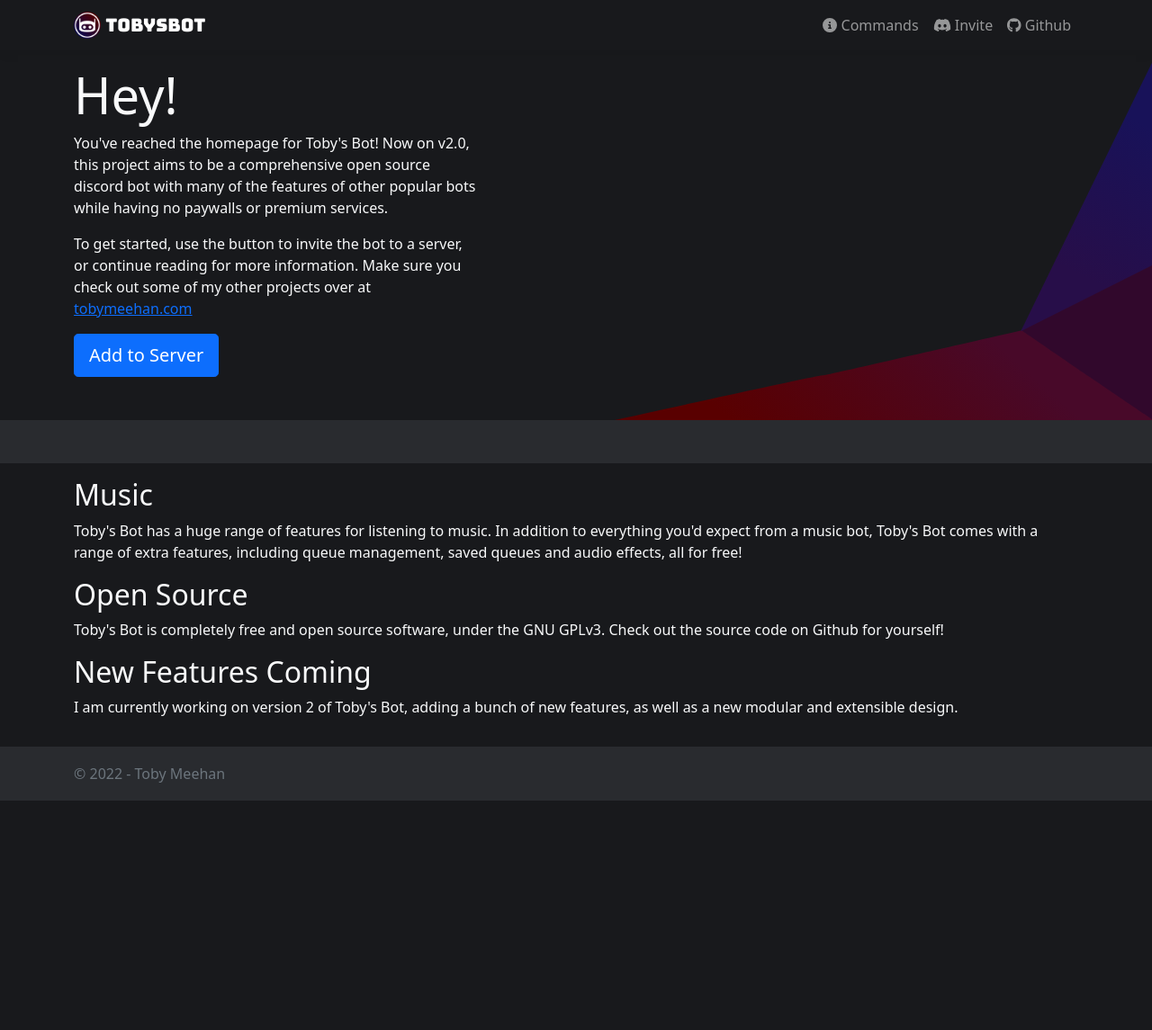
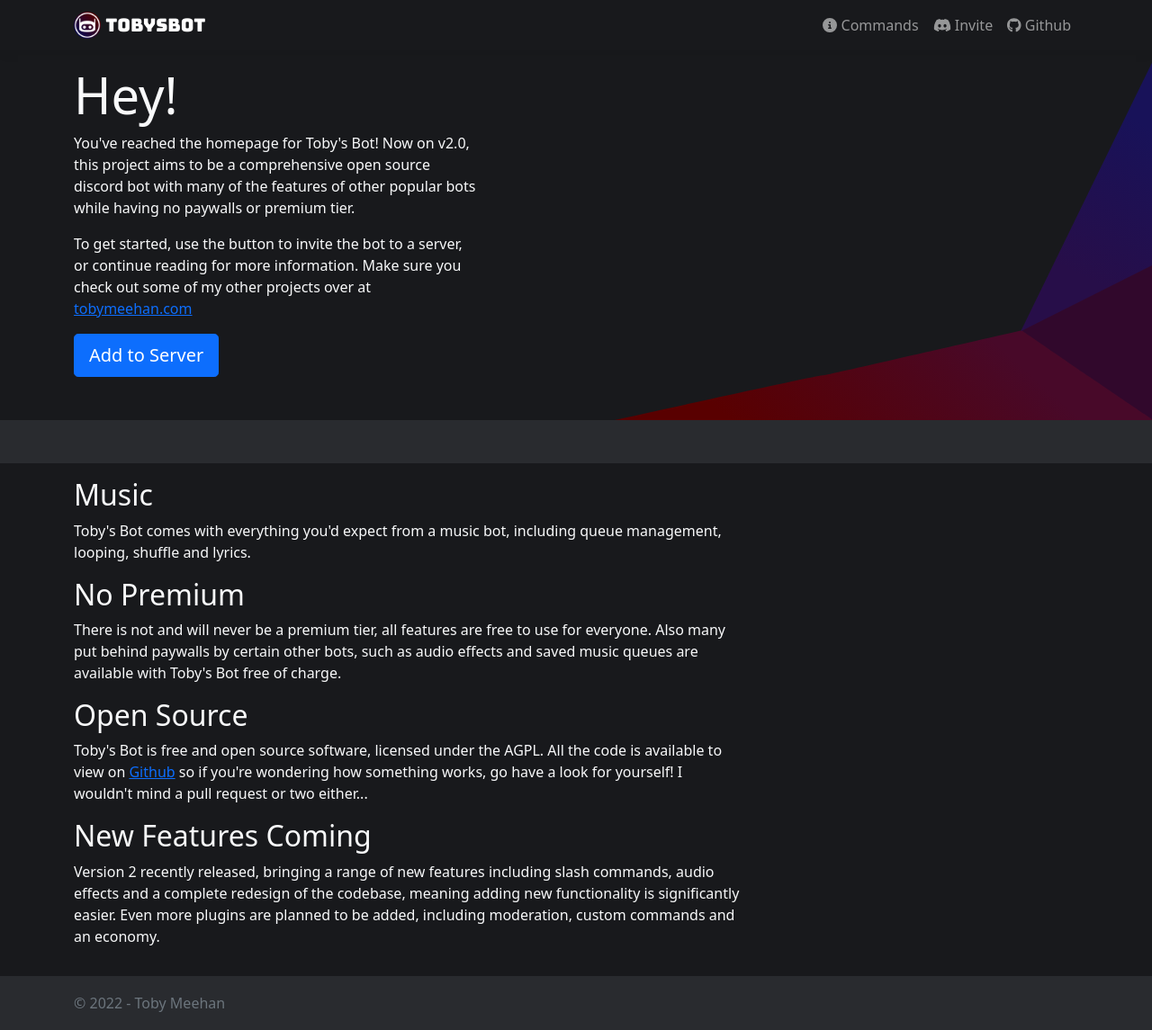
Before and after one commit to TobyMeehan/TobysBot, a React (Create React App) app in the folder src/TobysBot.Web/ClientApp/: page / in a window 1280 px wide. Shown: the whole page at 90% size. Before the commit the page ends 890 px from the top, so only its background shows below. Built offline with nearby package versions, Linux system fonts and the light colour scheme; no server answers.

Commit message:
Update homepage
Updated text on homepage

```diff
--- a/src/TobysBot.Web/ClientApp/src/pages/Home.tsx
+++ b/src/TobysBot.Web/ClientApp/src/pages/Home.tsx
@@ -1,7 +1,6 @@
 import React, {Component} from 'react';
 import {ConnectionState} from '../components/ConnectionState';
 import {Container} from "reactstrap";
-import {Link} from "react-router-dom";
 
 import './Home.css';
 
@@ -22,11 +21,12 @@ export class Home extends Component {
                             <div className="col-md-5">
                                 <h1 className="display-4">Hey!</h1>
 
-                                <p>You've reached the homepage for Toby's Bot! Now on v2.0, this project aims to be a comprehensive open source discord bot with many of the features of other popular bots while having no paywalls or premium services.</p>
+                                <p>You've reached the homepage for Toby's Bot! Now on v2.0, this project aims to be a
+                                    comprehensive open source discord bot with many of the features of other popular
+                                    bots while having no paywalls or premium tier.</p>
 
                                 <p>To get started, use the button to invite the bot to a server, or continue reading for
-                                    more
-                                    information. Make sure you check out some of my other projects over at <a
+                                    more information. Make sure you check out some of my other projects over at <a
                                         href="https://tobymeehan.com">tobymeehan.com</a></p>
 
                                 <a href="/invite" className="btn btn-primary btn-lg">Add to Server</a>
@@ -44,12 +44,22 @@ export class Home extends Component {
                 </div>
 
                 <div className="container">
-                    <h2>Music</h2>
-                    <p>Toby's Bot has a huge range of features for listening to music. In addition to everything you'd expect from a music bot, Toby's Bot comes with a range of extra features, including queue management, saved queues and audio effects, all for free!</p>
-                    <h2>Open Source</h2>
-                    <p>Toby's Bot is completely free and open source software, under the GNU GPLv3. Check out the source code on Github for yourself!</p>
-                    <h2>New Features Coming</h2>
-                    <p>I am currently working on version 2 of Toby's Bot, adding a bunch of new features, as well as a new modular and extensible design.</p>
+                    <div className='col-md-8'>
+                        <h2>Music</h2>
+                        <p>Toby's Bot comes with everything you'd expect from a music bot, including queue management, looping, shuffle and lyrics.</p>
+                        <h2>No Premium</h2>
+                        <p>There is not and will never be a premium tier, all features are free to use for everyone.
+                            Also many put behind paywalls by certain other bots, such as audio effects and saved music queues
+                            are available with Toby's Bot free of charge.</p>
+                        <h2>Open Source</h2>
+                        <p>Toby's Bot is free and open source software, licensed under the AGPL. All the code is available
+                            to view on <a href='/github'>Github</a> so if you're wondering how something works, go have a
+                            look for yourself! I wouldn't mind a pull request or two either...</p>
+                        <h2>New Features Coming</h2>
+                        <p>Version 2 recently released, bringing a range of new features including slash commands, audio effects
+                            and a complete redesign of the codebase, meaning adding new functionality is significantly easier.
+                            Even more plugins are planned to be added, including moderation, custom commands and an economy.</p>
+                    </div>
                 </div>
             </div>
         );
```
